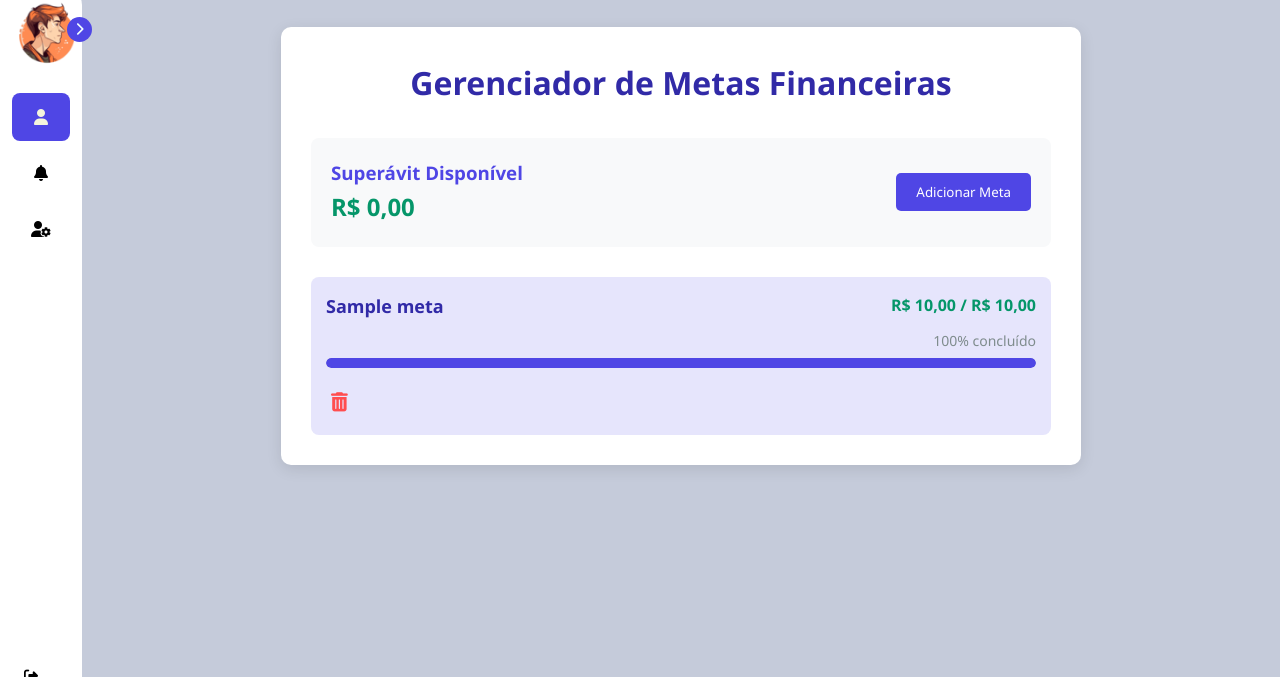
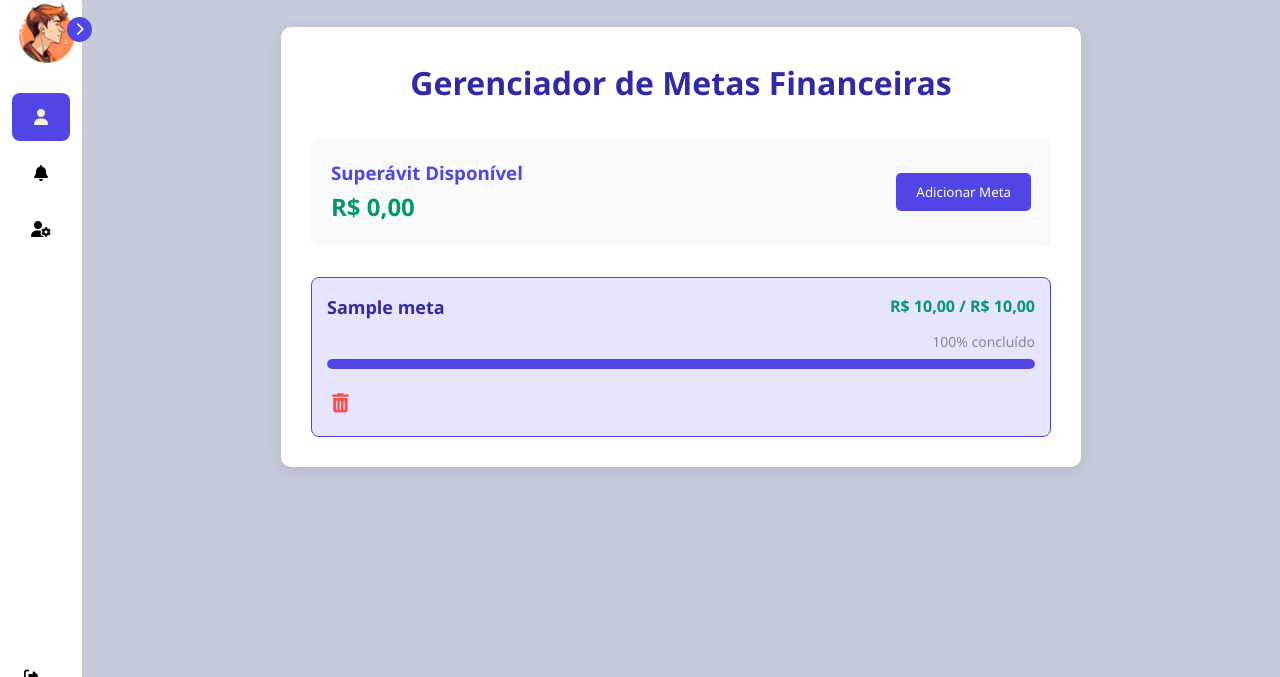
Before and after one commit to matheusgasparini00/Lumme, a Flask app: page /metas in a window 1280 px wide. Shown: the part 93-770 px from the top of the page. Run offline with Flask 3, Linux system fonts and the light colour scheme; the visitor is signed in with stand-in values (Sample User, id 1); tables that the repository leaves empty or names only in its code hold one stand-in row (Sample ...).

Commit message:
Mudado a cor da caixa de texto

```diff
--- a/static/styles/metas.css
+++ b/static/styles/metas.css
@@ -126,7 +127,7 @@ input[type="number"] {
 
 .goal-item {
     background: white;
-    border: 1px solid --cor-roxo;
+    border: 1px solid var(--cor-roxo);
     border-radius: 8px;
     padding: 15px;
     transition: all 0.3s;
```
Also changed, not shown: other parts of static/styles/metas.css (+2 -1 lines).
